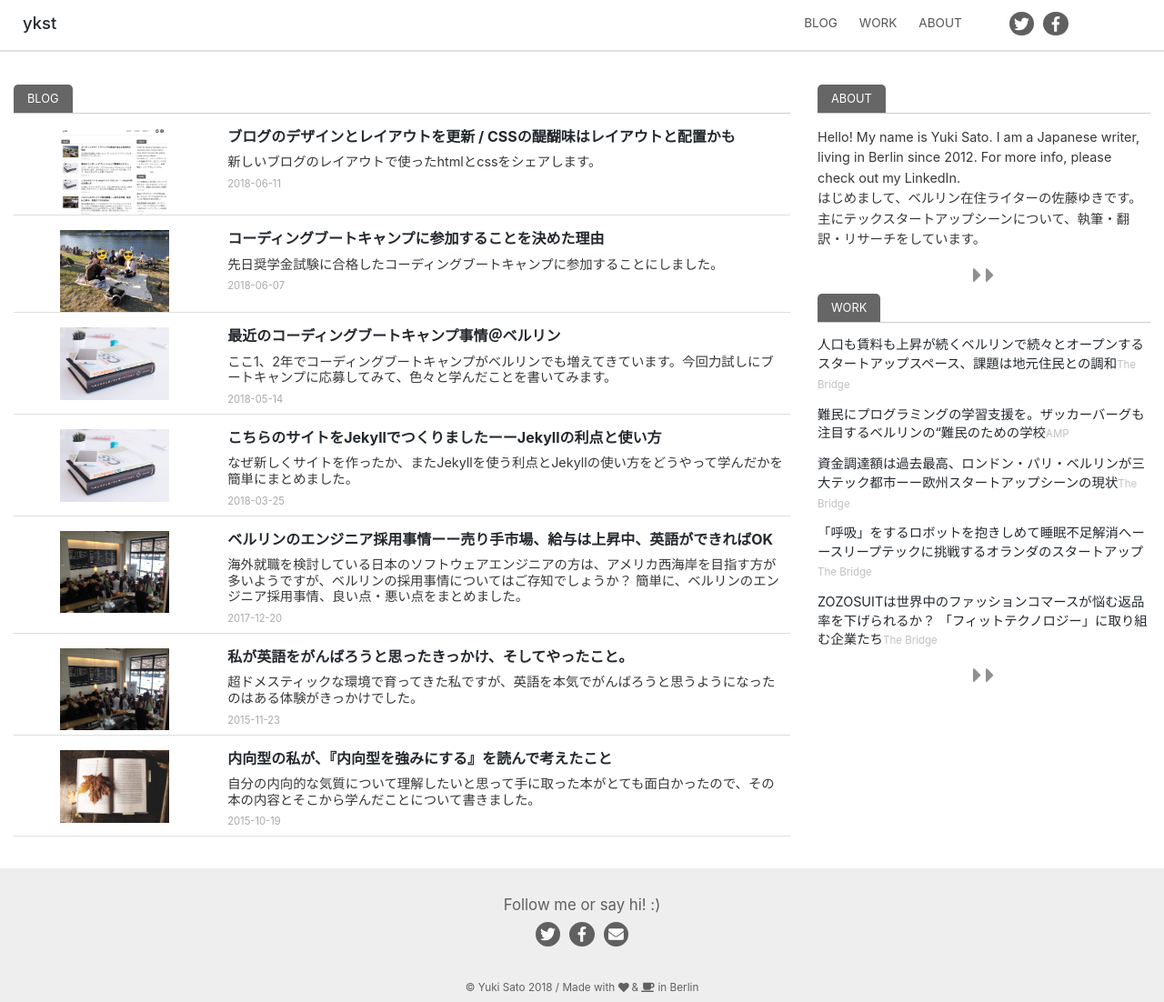
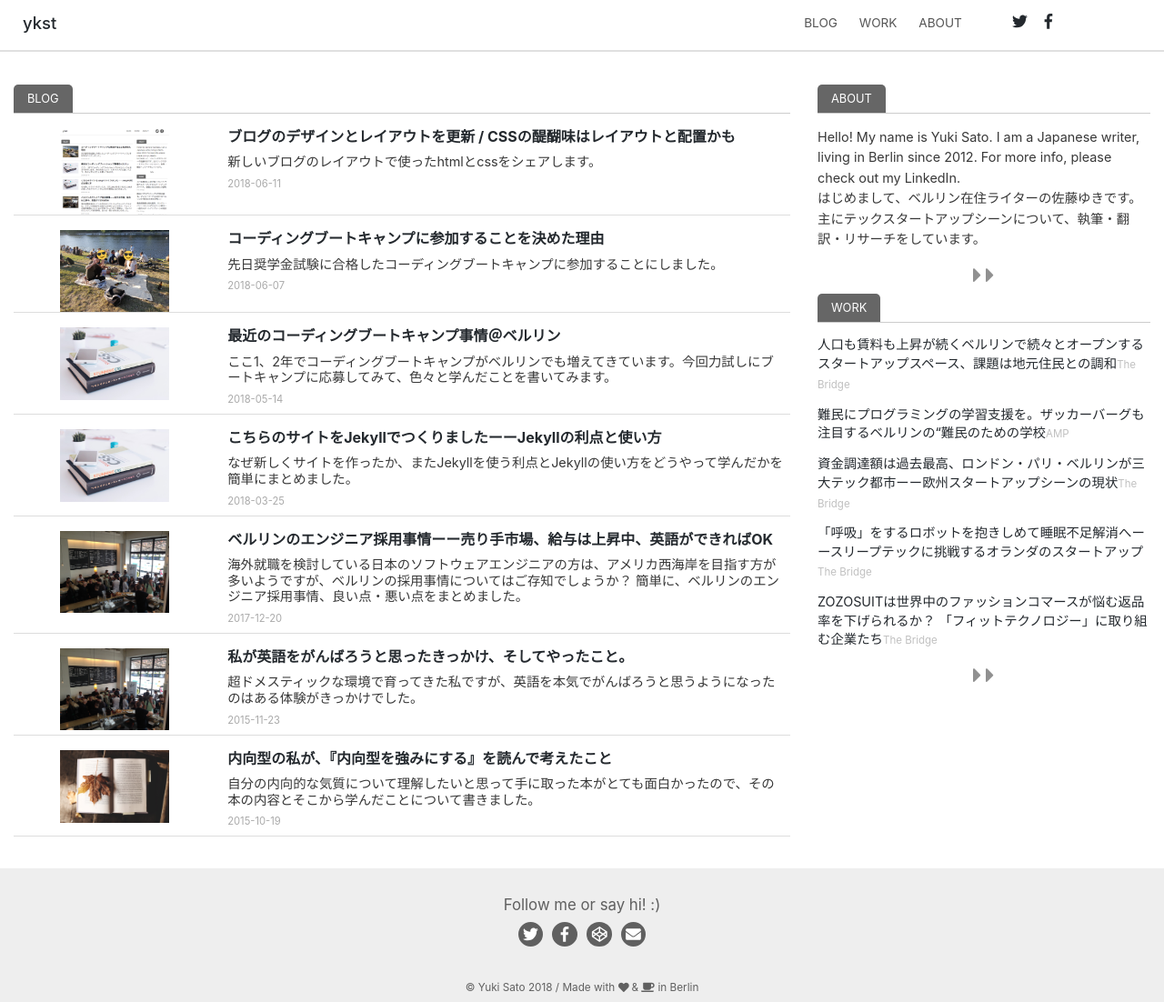
Before and after one commit to youxiberlin/blog, a Jekyll site: the page built from index.md, in a window 1280 px wide. Shown: the whole page at 91% size. Built offline with Jekyll 4.4.1, drawn with Linux system fonts in a browser that asks for light colours; nearby versions of some CDN libraries.

Commit message:
added codepen fa

```diff
--- a/_includes/footer.html
+++ b/_includes/footer.html
@@ -1,8 +1,10 @@
 <center>
 <span style="color: #606060;">Follow me or say hi! :) </span>  <br>
-<a href="https://twitter.com/yuki_sat" target="_blank"><i class="fab fa-twitter circle-tw"></i></a>
+<a href="https://twitter.com/yuki_sat" target="_blank"><i class="fab fa-twitter circle-tw circle-fa"></i></a>
 <a href="https://www.facebook.com/sato.youxi" target="_blank">
-<i class="fab fa-facebook-f circle-fb"></i></a>
-<a href="mailto:sato.youxi@gmail.com"><i class="fas fa-envelope circle-env"></i></a>
+<i class="fab fa-facebook-f circle-fb circle-fa"></i></a>
+<a href="https://codepen.io/yukisato/" target="_blank">
+<i class="fab fa-codepen circle-codepen circle-fa"></i></a>
+<a href="mailto:sato.youxi@gmail.com"><i class="fas fa-envelope circle-env circle-fa"></i></a>
 </center>
 <div class="footer-font">&copy; Yuki Sato 2018 / Made with <i class="fas fa-heart"></i> & <i class="fas fa-coffee"></i> in Berlin </div>
--- a/_sass/_typography.scss
+++ b/_sass/_typography.scss
@@ -185,31 +185,29 @@ blockquote {
 }
 
 // Footer Fontawesome
-.circle-tw{
-	border-radius: 50%;
-	margin: 0.15em;
-	font-size: 1em;
-  padding: 0.3em 0.3em;
+
+.circle-fa {
+  border-radius: 50%;
+  margin: 0.15em;
+  font-size: 1em;
   background:#606060;
   color: #fff;
+}
+
+.circle-tw{
+  padding: 0.3em 0.3em;
 	}
 
 .circle-fb{
-  	border-radius: 50%;
-  	margin: 0.15em;
-  	font-size: 1em;
-    padding: 0.3em 0.55em;
-    background: #606060;
-    color: #fff;
+  padding: 0.3em 0.55em;
   	}
 
+.circle-codepen {
+  padding: 0.3em 0.35em;
+	}
+
 .circle-env {
-  border-radius: 50%;
-  margin: 0.15em;
-  font-size: 1em;
   padding: 0.3em 0.3em;
-  background: #606060;
-  color: #fff;
 }
 
 .caret-right{
```
